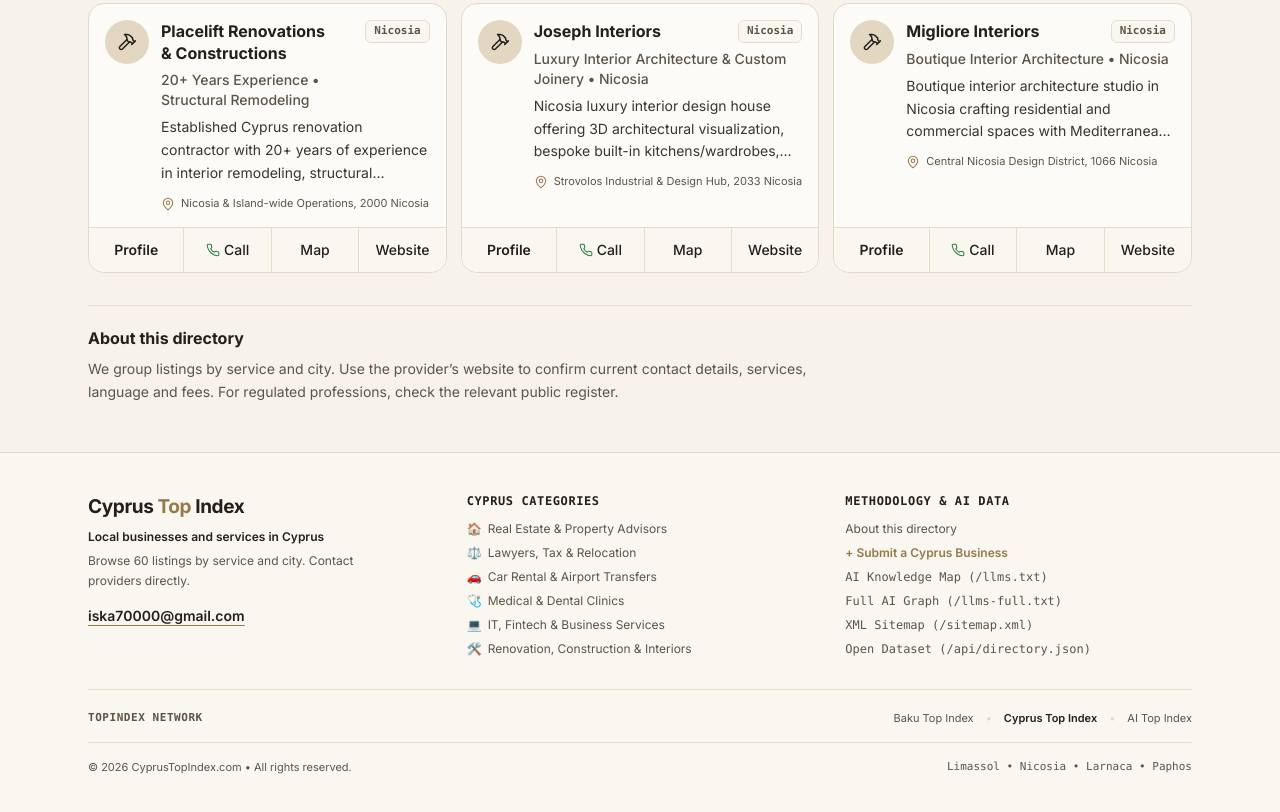
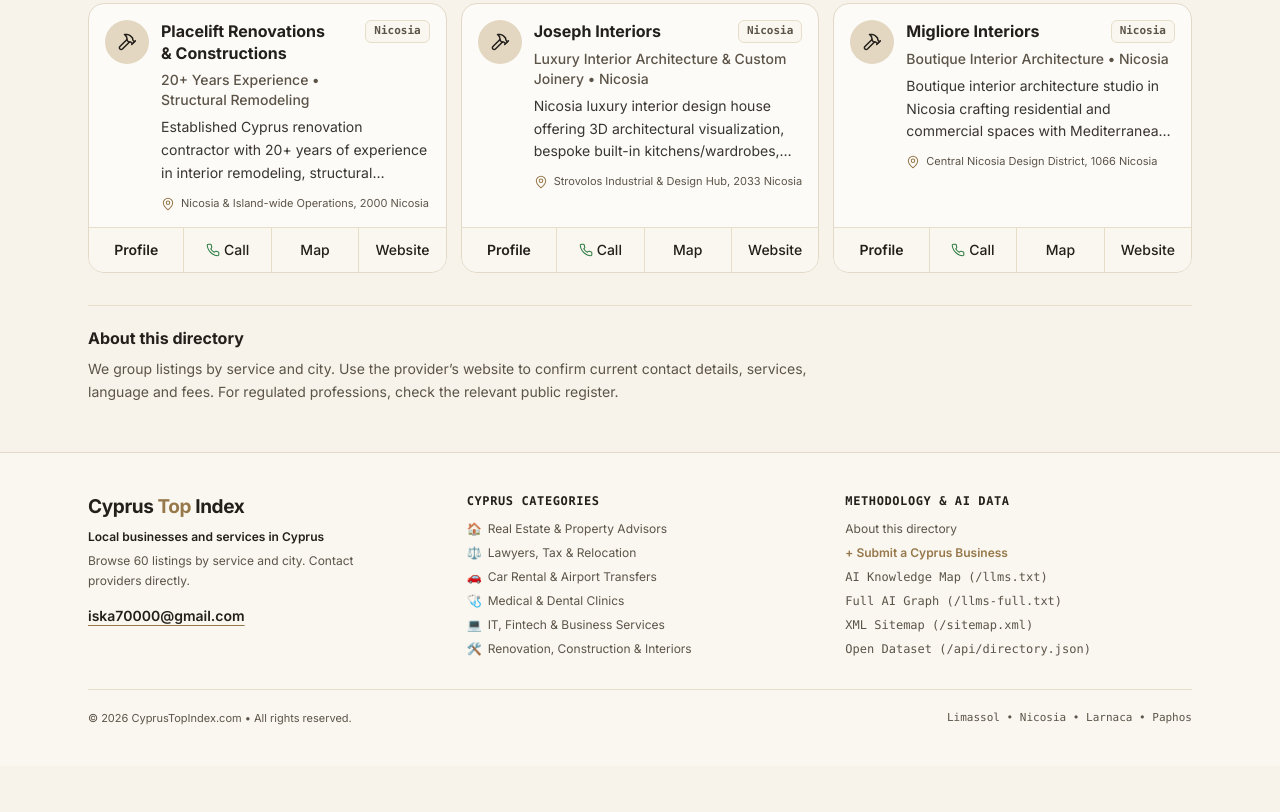
Before and after one commit to iska70000-stack/cyprustopindex.com, an Astro site: page /en in a window 1280 px wide. Shown: the part 5947-6759 px from the top of the page. After the commit the page ends 6713 px from the top, so only its background shows below. Built offline with nearby package versions, Linux system fonts and the light colour scheme; Astro itself is replaced by a stand-in of ours.

Commit message:
Remove unrelated sites from Cyprus footer

```diff
--- a/src/components/Footer.astro
+++ b/src/components/Footer.astro
@@ -131,22 +131,7 @@ const ft = footerText[currentLang];
       </div>
     </div>
 
-    <div class="mt-8 pt-5 border-t border-cti-divider flex flex-col sm:flex-row sm:items-center justify-between gap-2 text-[11px]">
-      <span class="font-mono uppercase tracking-wider font-bold text-cti-muted">TOPINDEX NETWORK</span>
-      <nav aria-label="TopIndex Network" class="flex flex-wrap items-center gap-x-3 gap-y-1 text-cti-muted">
-        <a href="https://bakutopindex.com" target="_blank" rel="noopener" class="hover:text-cti-text transition-colors">
-          Baku Top Index
-        </a>
-        <span aria-hidden="true" class="text-cti-border">•</span>
-        <span class="font-semibold text-cti-text">Cyprus Top Index</span>
-        <span aria-hidden="true" class="text-cti-border">•</span>
-        <a href="https://aitopindex.com" target="_blank" rel="noopener" class="hover:text-cti-text transition-colors">
-          AI Top Index
-        </a>
-      </nav>
-    </div>
-
-    <div class="mt-4 pt-4 border-t border-cti-divider flex flex-col sm:flex-row items-center justify-between gap-2 text-[11px] text-cti-muted">
+    <div class="mt-8 pt-5 border-t border-cti-divider flex flex-col sm:flex-row items-center justify-between gap-2 text-[11px] text-cti-muted">
       <span>© 2026 CyprusTopIndex.com • {ft.rights}</span>
       <span class="font-mono">{ft.regionFooter}</span>
     </div>
```
